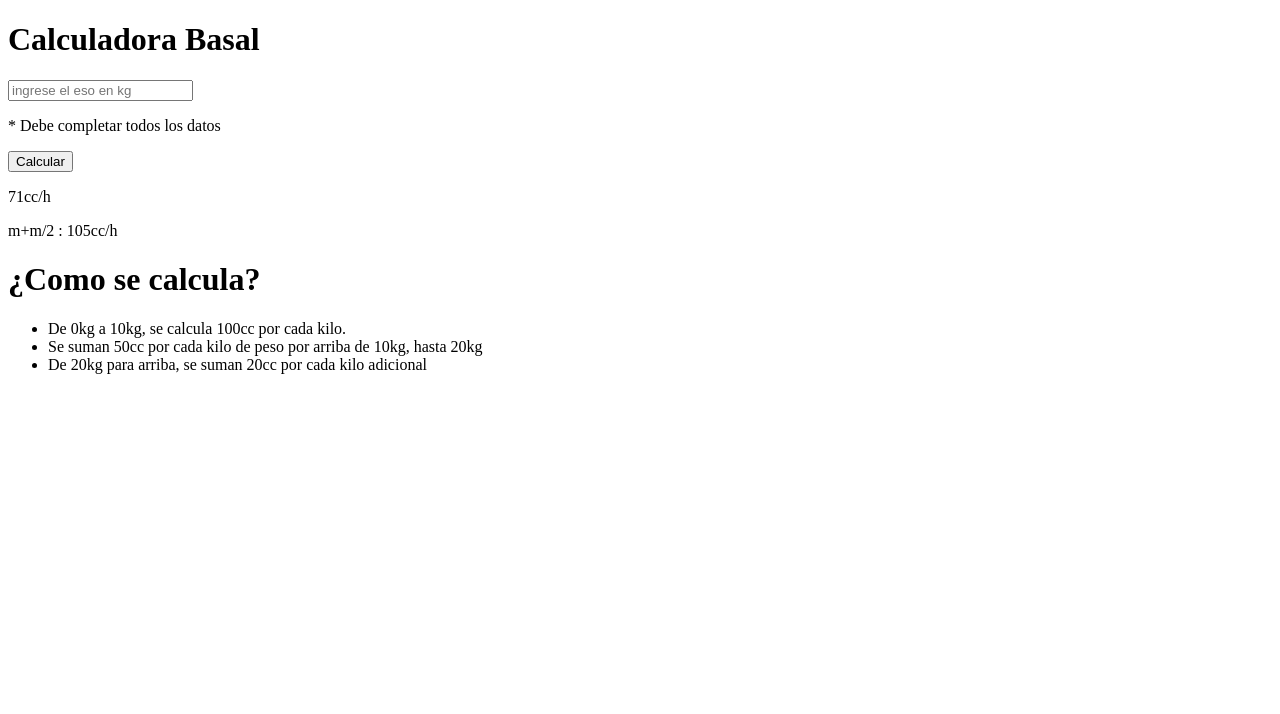
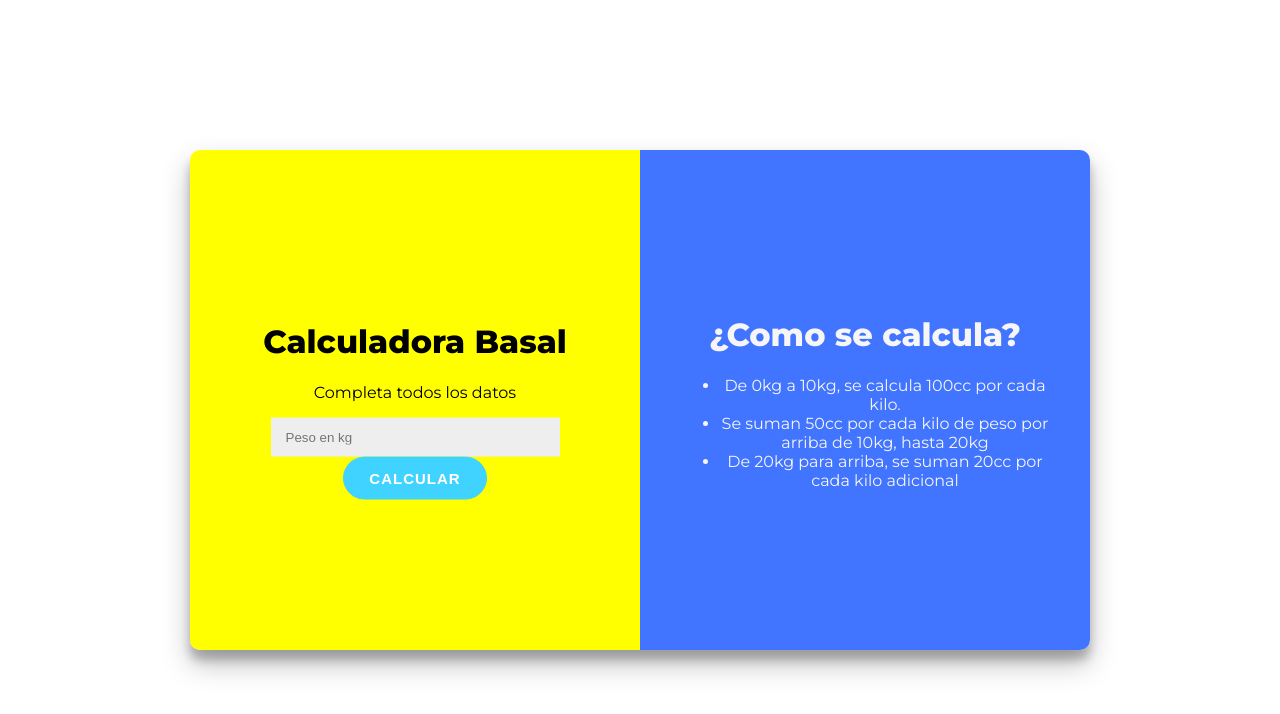
Before and after one commit to Yonathan-24/Calculadora-basal-Yonathan, a plain HTML site: page index.html in a window 1280 px wide. Drawn offline with Linux system fonts and the light colour scheme.

Commit message:
Se agrego estilo

```diff
--- a/index.html
+++ b/index.html
@@ -3,24 +3,31 @@
 	<head>
         <title>Calculadora de hidratación basal</title>
         <meta charset="UTF-8">
+        <link rel="stylesheet" href="./style.css">
+        <script src="scrip.js" defer> </script>
     </head>
 	<body>
-        <div>
-            <div>
-                <h1>Calculadora Basal</h1>
-                <input type="number" placeholder="ingrese el eso en kg" />
-                <p>* Debe completar todos los datos</p>
-                <button>Calcular</button>
-                <p>71cc/h</p>
-                <p>m+m/2 : 105cc/h</p>
+        <div id="contenedor">
+            <div id="calculadora">
+                <div class="contenido">
+                    <h1>Calculadora Basal</h1>
+                    <p class="item">Completa todos los datos</p>
+                    <input class="item" id="peso" type="number" placeholder="Peso en kg" />
+                    <p class="item" id="error">* Debe completar todos los datos</p>
+                    <button class="item" id="calcular">Calcular</button>
+                    <p class="item resultado" id="flu">71cc/h</p>
+                    <p class="item resultado" id="man">m+m/2 : 105cc/h</p>
             </div>
-            <div>
+        </div>
+        <div id="detalle">
+            <div class="contenido">
                 <h1>¿Como se calcula?</h1>
                 <ul>
                     <li>De 0kg a 10kg, se calcula 100cc por cada kilo.</li>
                     <li>Se suman 50cc por cada kilo de peso por arriba de 10kg, hasta 20kg</li>
                     <li>De 20kg para arriba, se suman 20cc por cada kilo adicional</li>
                 </ul>
+                </div>
             </div>
         </div>
     </body>
--- /dev/null
+++ b/style.css
@@ -0,0 +1,80 @@
+@import url('https://fonts.googleapis.com/css?family=Montserrat:400,800');
+
+body{
+    font-family: 'Montserrat', sans-serif;
+}
+
+#contenedor{
+    width: 900px;
+    height: 500px;
+    text-align: center;
+    position: absolute;
+    inset: 0;
+    margin: auto;
+    border-radius: 10px;
+    overflow: hidden;
+    box-shadow: 0 14px 28px rgba(0,0,0,0.25),
+      0 10px 10px rgba(0,0,0,0.22);
+  }
+
+
+#calculadora{
+    background: yellow;
+    width: 50%;
+    height: 100%;
+    float: left;
+}
+
+#detalle{
+    background: #4174ff;
+    width: 50%;
+    height: 100%;
+    float: left;
+    color: #f6f5f7;
+}
+
+.contenido{
+    position: relative;
+    top: 50%;
+    transform: translateY(-50%);
+    overflow: hidden;
+    padding: 40px;
+}
+
+input {
+	width: 70%;
+    padding: 12px 15px;
+    border: none;
+    background-color: #eee;
+}
+
+button {
+    font-size: 15px;
+	font-weight: bold;
+	padding: 12px 25px;
+	border-radius: 30px;
+	background-color: #41d3ff;
+	border: 1px solid #41d3ff;
+	color: #FFFFFF;
+	text-transform: uppercase;
+	letter-spacing: 1px;
+	transition: transform 20ms ease-in;
+}
+
+button:active {
+	transform: scale(0.95);
+}
+
+#error{
+    color: red;
+    font-weight: bold;
+    display: none;
+}
+
+.resultado{
+    color: #0A81D1;
+    font-weight: bold;
+    font-size: 25px;
+    margin-bottom: 5px;
+    display: none;
+}
```
